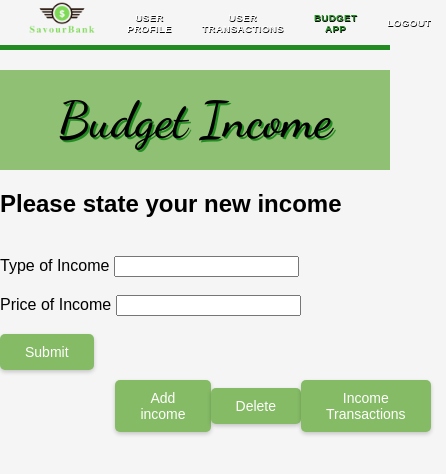
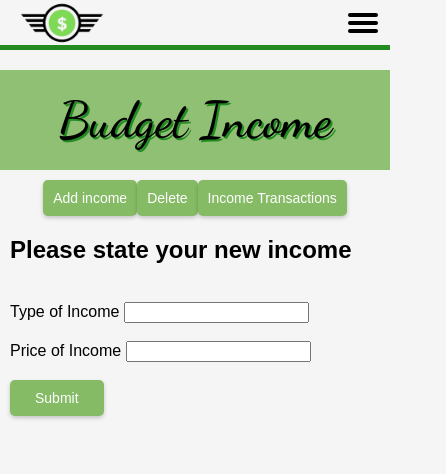
Before and after one commit to exceljake/exceljake.github.io, a website with bundled scripts: page frontend-banking-app/user-dashboard-html/budget-income.html in a window 390 px wide. Both pictures are taken after a click on the button "Add income". Shown: the whole page, 446 px wide, since content can reach past the window. Built offline with nearby package versions, Linux system fonts and the light colour scheme.

Commit message:
finalize user dashboard

```diff
--- a/frontend-banking-app/css/user-dashboard.css
+++ b/frontend-banking-app/css/user-dashboard.css
@@ -72,7 +72,7 @@ a:active {
 .budget-app-button {
     color: var(--main-color-1);
     text-shadow: .5px .5px var(--main-color-3);
-    font-size: 13px;
+    font-size: 10px;
 }
 
 .img-container {
@@ -180,14 +180,15 @@ a:active {
     margin: 0;
 }
 
-.btn-container-income {
+.btn-container-income,
+.btn-container-expense {
     display: flex;
     justify-content: center;
     align-items: center;
     flex-direction: row;
     margin-bottom: 10px;
     margin-top: 10px;
-    margin-left: 40vw;
+    margin-right: 50vw;
 }
 
 .income-add,
@@ -196,7 +197,8 @@ a:active {
 .expense-add,
 .expense-submit,
 .expense-delete,
-.income-transactions {
+.income-transactions,
+.expenses-transactions {
     background-color: var(--main-color-2);
     border: 0;
     border-radius: 5px;
@@ -207,18 +209,8 @@ a:active {
     cursor: pointer;
 }
 
-.income-add,
-.expense-add {
-    /* position: absolute;
-    bottom: 0;
-    right: 0; */
-}
-
 .income-delete,
 .expense-delete {
-    /* position: absolute;
-    bottom: 0;
-    left: 300px; */
     cursor: pointer;
 }
 
@@ -268,6 +260,11 @@ a:active {
     font-weight: 900;
 }
 
+.add-income-container,
+.add-expense-container {
+    margin-left: 10px;
+}
+
 
 /****************************************
 **TABLE INCOME AND EXPENSE TRANSACTIONS**
@@ -285,7 +282,6 @@ a:active {
 
 .table {
     border-collapse: collapse;
-    /* width: 1200px; */
     width: 95vw;
 }
 
@@ -327,7 +323,6 @@ tr:nth-child(even) {
     flex-direction: row;
     align-items: center;
     justify-content: space-between;
-    /* W3C, IE 10+/ Edge, Firefox 16+, Chrome 26+, Opera 12+, Safari 7+ */
     height: 50px;
     padding: 1em;
 }
@@ -463,4 +458,16 @@ tr:nth-child(even) {
         height: 285px;
         width: 285px;
     }
+    .btn-container-income,
+    .btn-container-expense {
+        width: 100%;
+    }
+    .income-add,
+    .income-delete,
+    .income-transactions,
+    .expenses-transactions,
+    .expense-add,
+    .expense-delete {
+        padding: 10px;
+    }
 }
--- a/frontend-banking-app/user-dashboard-html/budget-income.html
+++ b/frontend-banking-app/user-dashboard-html/budget-income.html
@@ -11,16 +11,26 @@
 </head>
 
 <body>
+    <nav class="top-nav">
+        <div class="img-container"> <img src="../../frontend-banking-app/img/icons/savourbank-logo-removebg.png" class="nav-logo" alt="">
+            <div class="nav-bank-name">SavourBank</div>
+        </div>
+        <input id="menu-toggle" type="checkbox" />
+        <label class='menu-button-container' for="menu-toggle">
+        <div class='menu-button'></div>
+        </label>
+        <div class="menu button-container">
+            <li><button class="user-profile header-button"><a href="user-profile.html">User Profile</a></button></li>
 
-    <nav class="top-nav">
-        <div class="img-container"> <img src="../img/icons/savourbank-logo-name-removebg.png" class="nav-logo" alt=""></div>
-        <div class="button-container">
-            <button class="user-profile header-button"><a href="user-profile.html">User Profile</a></button>
-            <button class="user-transactions header-button"><a href="user-transactions.html">User Transactions</a></button>
-            <button class="budget-app header-button">Budget App</button>
-            <button class="budget-app-income header-button budget-app-button hide"><a href="budget-income.html">Income</a></button>
-            <button class="budget-app-expense header-button budget-app-button hide"><a href="budget-expense.html">Expense</a></button>
-            <button class="logout header-button"> <a href="../../frontend-banking-app/home-page-html/index.html">Logout</a></button>
+            <li><button class="user-transactions header-button"><a href="user-transactions.html">User Transactions</a></button></li>
+
+            <li><button class="budget-app header-button">Budget App</button></li>
+
+            <li><button class="budget-app-income header-button budget-app-button hide"><a href="budget-income.html">Income</a></button></li>
+
+            <li><button class="budget-app-expense header-button budget-app-button hide"><a href="budget-expense.html">Expense</a></button></li>
+
+            <li><button class="logout header-button"> <a href="../../frontend-banking-app/home-page-html/index.html">Logout</a></button></li>
         </div>
     </nav>
 
@@ -29,26 +39,7 @@
         <div class="user-dashboard-title-text income-text">Budget Income</div>
     </div>
 
-    <section class="">
-        <div class="">
-            <div class="">
-                <div class="add-income-container hide">
-                    <!-- <button class="close-income">X</button> -->
-                    <h1>Please state your new income</h1> <br>
-                    <form action="">
-                        <div class="form-item">
-                            <label for="income-type">Type of Income</label>
-                            <input type="text" class="income-type" required>
-                        </div> <br>
-                        <div class="form-item">
-                            <label for="income-price">Price of Income</label>
-                            <input type="number" class="income-price" required>
-                        </div>
-                    </form> <br>
-                    <button class="income-submit">Submit</button>
-                </div>
-            </div>
-        </div>
+    <section>
         <div class="btn-container-income">
             <button class="income-add">
                 Add income
@@ -59,6 +50,22 @@
             <button class="income-transactions">
                 Income Transactions
              </button>
+        </div>
+        <div class="">
+            <div class="add-income-container hide">
+                <h1>Please state your new income</h1> <br>
+                <form action="">
+                    <div class="form-item">
+                        <label for="income-type">Type of Income</label>
+                        <input type="text" class="income-type" required>
+                    </div> <br>
+                    <div class="form-item">
+                        <label for="income-price">Price of Income</label>
+                        <input type="number" class="income-price" required>
+                    </div>
+                </form> <br>
+                <button class="income-submit">Submit</button>
+            </div>
         </div>
     </section>
 
```
Also changed, not shown: frontend-banking-app/user-dashboard-html/budget-expense.html (+12 -13 lines), frontend-banking-app/user-dashboard-html/user-transactions.html (+0 -2 lines).
